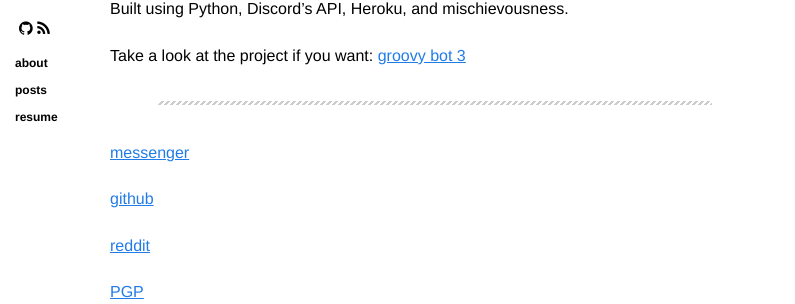
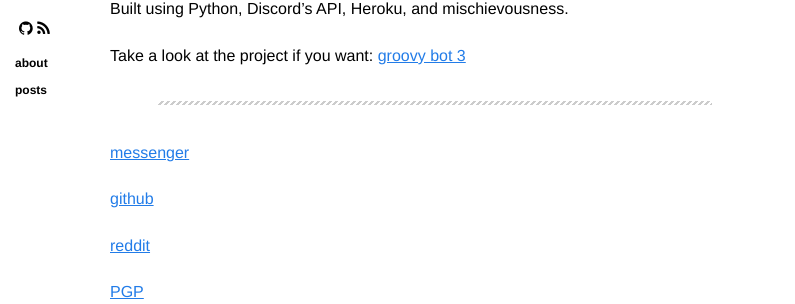
Before and after one commit to dqdang/dqdang.github.io, a Jekyll site: the page built from _posts/2020-06-14-groovy.markdown, in a window 1280 px wide. Shown: the part 142-446 px from the top of the page, without its empty margins (0-795 px from the left). Built offline with Jekyll 4.4.1, drawn with Linux system fonts in a browser that asks for light colours; nearby versions of some CDN libraries.

Commit message:
Remove resume from sidebar

```diff
--- a/_includes/sidebar.html
+++ b/_includes/sidebar.html
@@ -20,7 +20,6 @@
     <ul>
       <li><a href="/about">about</a></li>
       <li><a href="/">posts</a></li>
-      <li><a href="/Resume.pdf" target="_blank">resume</a></li>
     </ul>
   </section>
 </section>
```
